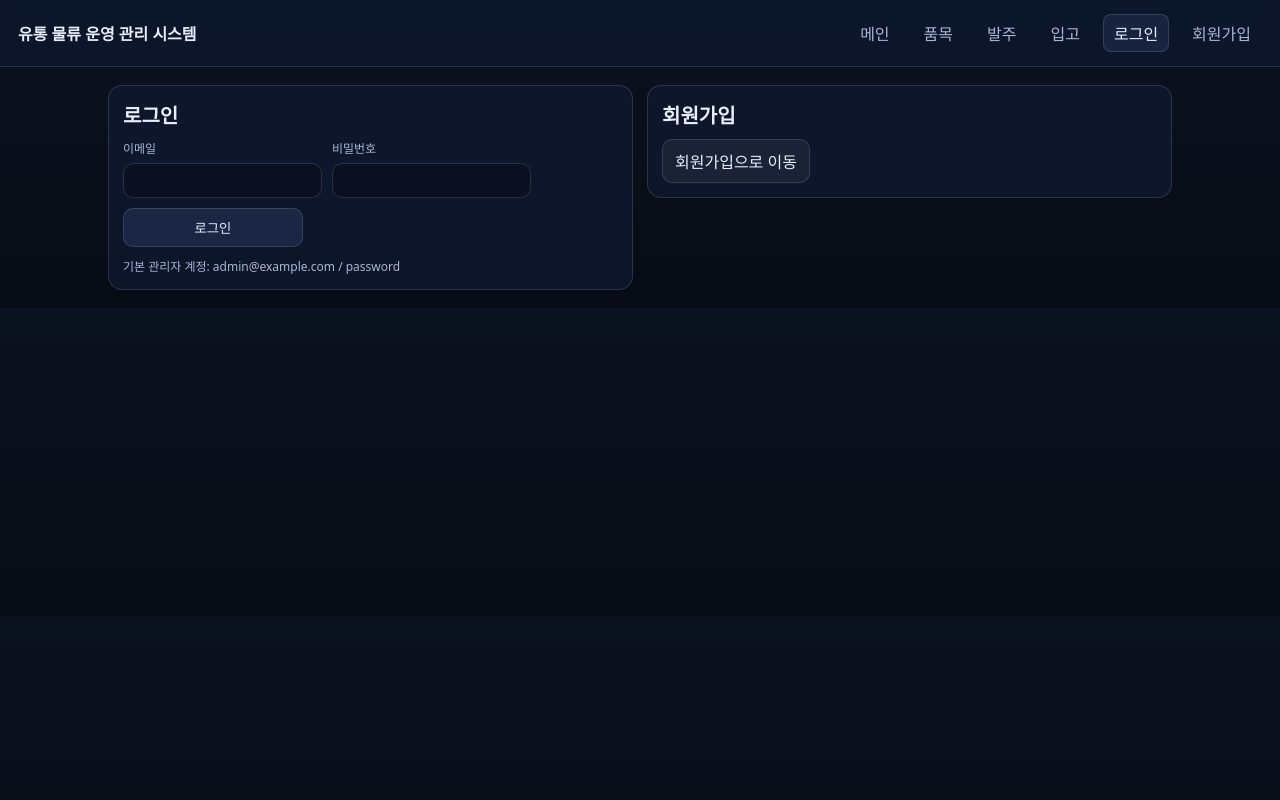
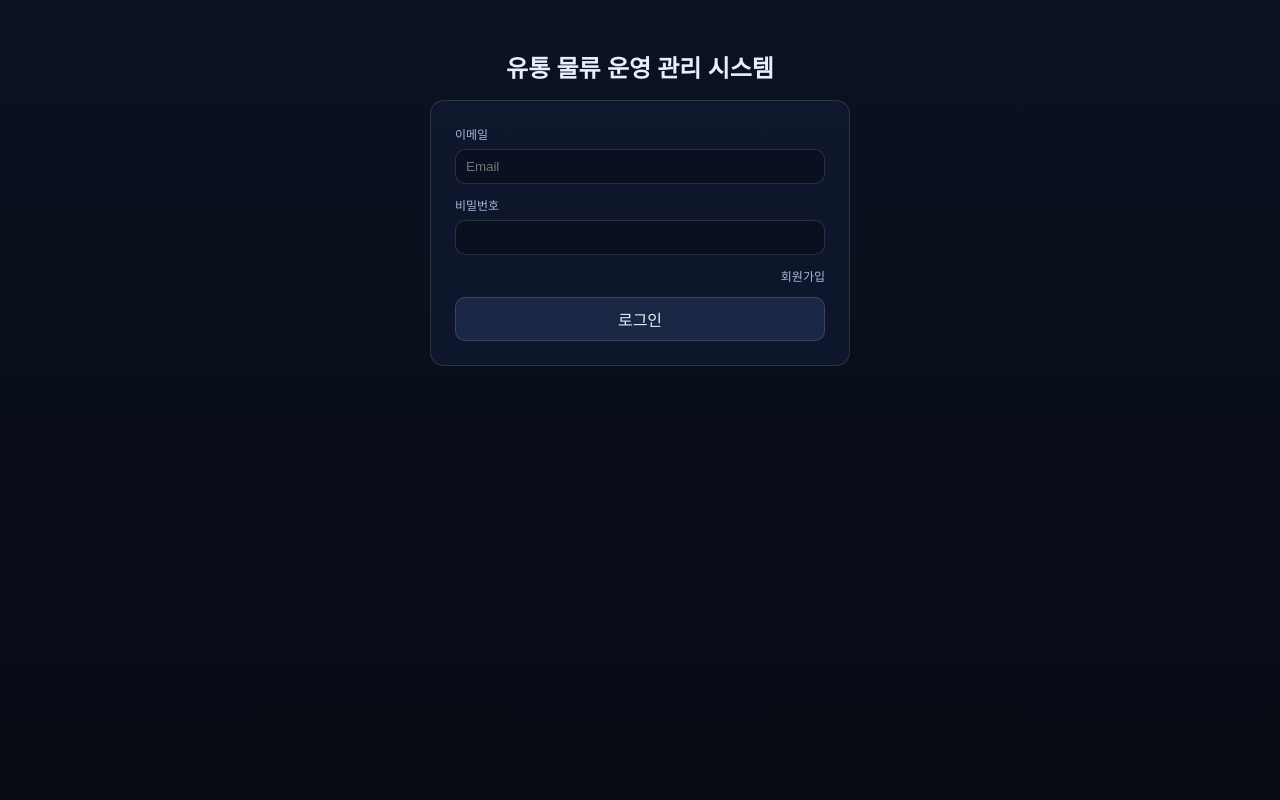
Before and after one commit to kms7631/homepage, a PHP site: page /login.php in a window 1280 px wide. Run offline with PHP 8.4, Linux system fonts and the light colour scheme.

Commit message:
Improve auth screens UX

```diff
--- a/assets/app.css
+++ b/assets/app.css
@@ -26,7 +26,7 @@ a{color:var(--accent);text-decoration:none}a:hover{text-decoration:underline}
 .label{font-size:12px;color:var(--muted);word-break:keep-all;overflow-wrap:normal;white-space:nowrap}
 .input,select,textarea{width:100%;padding:9px 10px;border-radius:10px;border:1px solid var(--border);background:rgba(7,11,20,.45);color:var(--text)}
 textarea{min-height:90px}
-.btn{display:inline-block;padding:9px 12px;border-radius:10px;border:1px solid var(--border);background:rgba(122,162,255,.12);color:var(--text);cursor:pointer}
+.btn{display:inline-block;padding:9px 12px;border-radius:10px;border:1px solid var(--border);background:rgba(122,162,255,.12);color:var(--text);cursor:pointer;font:inherit}
 .btn:hover{filter:brightness(1.08)}
 .btn.secondary{background:rgba(232,238,252,.06)}
 .btn.danger{background:rgba(255,107,107,.12)}
@@ -36,6 +36,15 @@ textarea{min-height:90px}
 .kpi{display:flex;gap:10px;align-items:baseline;justify-content:space-between}
 .kpi .value{font-size:20px;font-weight:700}
 .small{font-size:12px;color:var(--muted)}
+
+/* Auth (login/register) */
+.auth-flash{max-width:480px;margin:18px auto 0 auto}
+.auth-wrap{min-height:100vh;display:flex;flex-direction:column;align-items:center;justify-content:flex-start;padding:54px 18px 24px;gap:18px}
+.auth-brand-outside{font-weight:800;font-size:24px;line-height:1.15;word-break:keep-all;overflow-wrap:normal;text-align:center}
+.auth-card{width:100%;max-width:420px;padding:24px}
+.auth-form{display:flex;flex-direction:column;gap:12px}
+.auth-card .field{min-width:0}
+.auth-right-link{display:flex;justify-content:flex-end;margin-top:6px}
 
 /* Layout with sidebar (logged-in) */
 .layout{display:flex;gap:14px;max-width:1300px;margin:0 auto;padding:18px}
--- a/includes/footer.php
+++ b/includes/footer.php
@@ -1,5 +1,10 @@
-<?php $me = current_user(); ?>
-  </div>
+<?php
+$me = current_user();
+$isAuthPage = (defined('LAYOUT_AUTH_PAGE') && LAYOUT_AUTH_PAGE);
+?>
+  <?php if (!$isAuthPage): ?>
+    </div>
+  <?php endif; ?>
   <?php if ($me): ?>
       </main>
     </div>
--- a/includes/header.php
+++ b/includes/header.php
@@ -11,6 +11,11 @@ if (defined('APP_BASE') && APP_BASE !== '') {
 function nav_active(string $needle, string $path): string {
   return starts_with($path, $needle) ? 'active' : '';
 }
+
+$isAuthPage = (!$me && $path === '/login.php');
+if (!defined('LAYOUT_AUTH_PAGE')) {
+  define('LAYOUT_AUTH_PAGE', $isAuthPage);
+}
 ?><!doctype html>
 <html lang="ko">
 <head>
@@ -20,6 +25,7 @@ function nav_active(string $needle, string $path): string {
   <link rel="stylesheet" href="<?= e(url('/assets/app.css')) ?>" />
 </head>
 <body>
+  <?php if (!$isAuthPage): ?>
     <div class="topbar">
       <div class="brand"><a class="brand" href="<?= e(url('/index.php')) ?>"><?= e(APP_NAME) ?></a></div>
       <div class="nav">
@@ -33,6 +39,7 @@ function nav_active(string $needle, string $path): string {
         <?php endif; ?>
       </div>
     </div>
+  <?php endif; ?>
 
   <?php if ($me): ?>
     <div class="layout">
@@ -56,12 +63,7 @@ function nav_active(string $needle, string $path): string {
         </div>
 
         <div class="sidebar-card sidebar-tree">
-          <details class="tree-group" open>
-            <summary class="tree-summary">목록</summary>
-            <div class="tree-items">
           <a class="tree-link <?= e(nav_active('/index.php', $path)) ?>" href="<?= e(url('/index.php')) ?>">메인</a>
-            </div>
-          </details>
 
           <details class="tree-group" open>
             <summary class="tree-summary">품목</summary>
@@ -114,6 +116,13 @@ function nav_active(string $needle, string $path): string {
             </div>
           <?php endif; ?>
   <?php else: ?>
+    <?php if ($isAuthPage): ?>
+      <?php $flash = flash_get(); if ($flash): ?>
+        <div class="auth-flash flash <?= e($flash['type']) ?>">
+          <?= e($flash['message']) ?>
+        </div>
+      <?php endif; ?>
+    <?php else: ?>
       <div class="container">
         <?php $flash = flash_get(); if ($flash): ?>
           <div class="flash <?= e($flash['type']) ?>">
@@ -121,3 +130,4 @@ function nav_active(string $needle, string $path): string {
           </div>
         <?php endif; ?>
     <?php endif; ?>
+  <?php endif; ?>
--- a/login.php
+++ b/login.php
@@ -32,39 +32,26 @@ if (is_post()) {
 require_once __DIR__ . '/includes/header.php';
 ?>
 
-<div class="grid">
-  <div class="col-6">
-    <div class="card">
-      <h1 class="h1">로그인</h1>
-      <form method="post" action="<?= e(url('/login.php')) ?>">
-        <div class="form-row">
+<div class="auth-wrap">
+  <div class="auth-brand-outside"><?= e(APP_NAME) ?></div>
+  <div class="card auth-card">
+    <form method="post" action="<?= e(url('/login.php')) ?>" class="auth-form">
       <div class="field">
         <div class="label">이메일</div>
-            <input class="input" type="email" name="email" value="<?= e($email) ?>" required />
+        <input class="input" type="email" name="email" value="<?= e($email) ?>" placeholder="Email" required />
       </div>
+
       <div class="field">
         <div class="label">비밀번호</div>
         <input class="input" type="password" name="password" required />
-          </div>
-          <div class="field">
-            <button class="btn" type="submit">로그인</button>
+        <div class="auth-right-link">
+          <a class="small" href="<?= e(url('/register.php')) ?>">회원가입</a>
         </div>
       </div>
-        <div class="small" style="margin-top:10px">
-          기본 관리자 계정: admin@example.com / password
-        </div>
+
+      <button class="btn" type="submit" style="width:100%">로그인</button>
     </form>
   </div>
 </div>
 
-  <div class="col-6">
-    <div class="card">
-      <h1 class="h1">회원가입</h1>
-      <div style="margin-top:10px">
-        <a class="btn secondary" href="<?= e(url('/register.php')) ?>">회원가입으로 이동</a>
-      </div>
-    </div>
-  </div>
-</div>
-
 <?php require_once __DIR__ . '/includes/footer.php'; ?>
```
Also changed, not shown: register.php (+4 -3 lines). Lines whose indentation alone changed are shown as unchanged.
